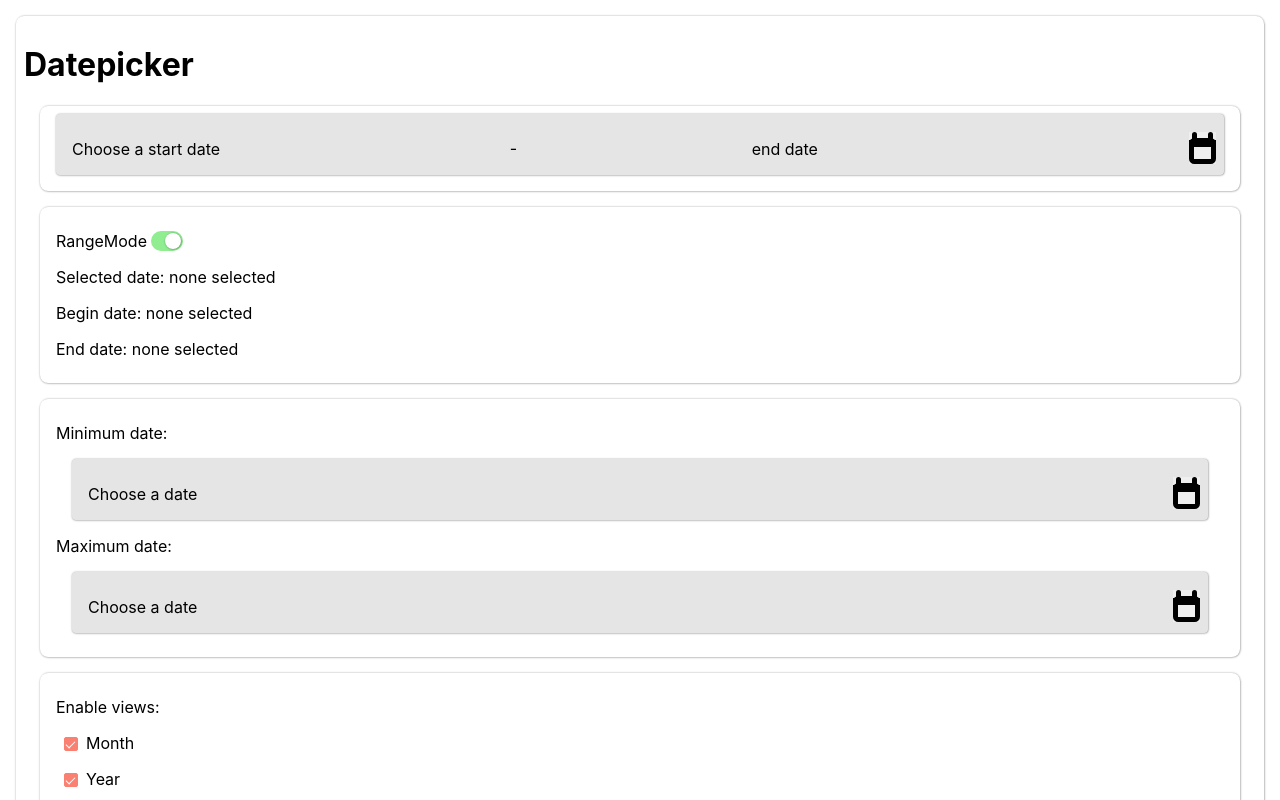
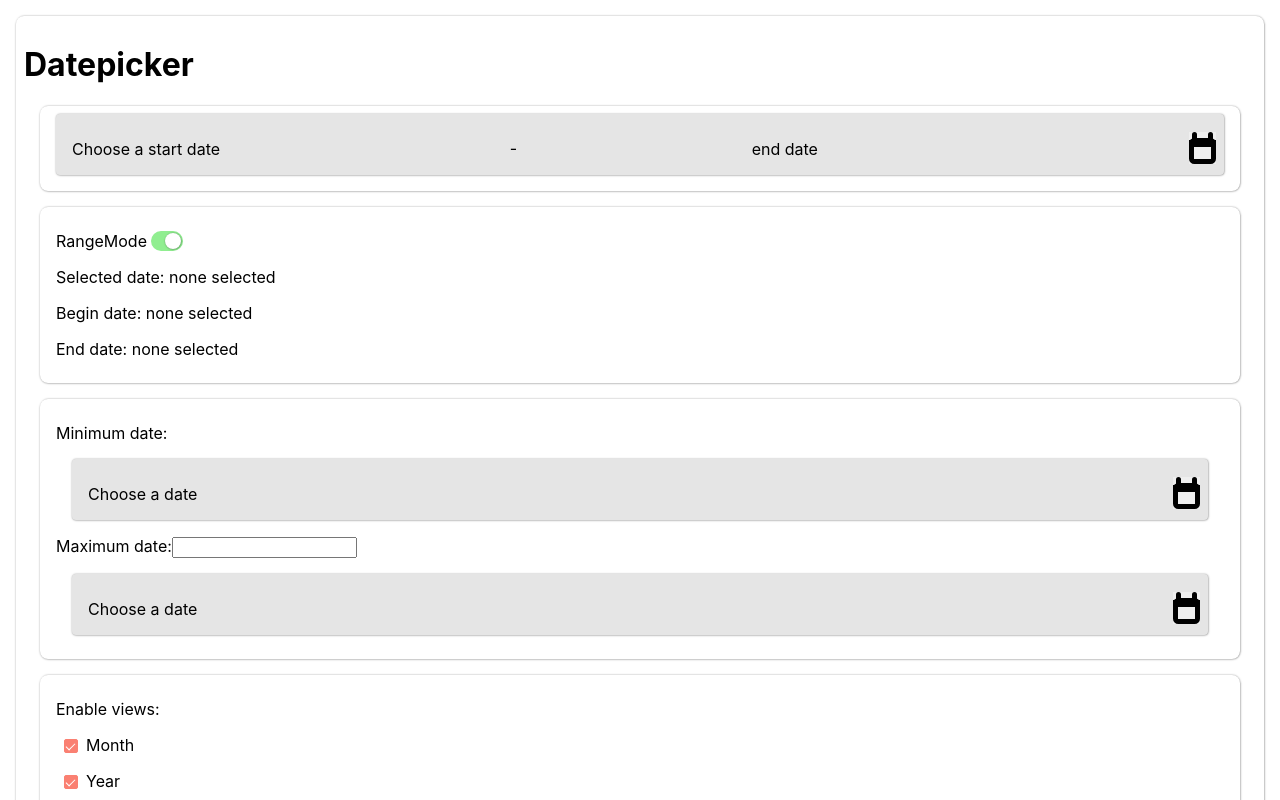
Before and after one commit to kelbert2/Datepicker, a React (Create React App) app: page / in a window 1280 px wide. Shown: the top 800 px of the page. Built offline with nearby package versions, Linux system fonts and the light colour scheme.

Commit message:
Fixed button prematurely closing with tabindex.

```diff
--- a/src/Calendar.tsx
+++ b/src/Calendar.tsx
@@ -345,7 +345,9 @@ export function Calendar(
     }
 
     return (
-        <div className={_getCalendarClasses()}>
+        <div className={_getCalendarClasses()}
+            tabIndex={-1}
+        >
             <CalendarHeader
                 currentView={_currentView}
                 setCurrentView={_setCurrentView}
--- a/src/Input.tsx
+++ b/src/Input.tsx
@@ -9,6 +9,7 @@ const CALENDAR_CLASS_POPUP = 'popup';
 const CALENDAR_CLASS_POPUP_LARGE = 'popup-large';
 const INPUT_CLASS_FILLED = 'filled';
 
+// TODO: When input is deleted, set dates as null
 function Input() {
     const {
         selectedDate,
@@ -235,6 +236,8 @@ function Input() {
     }
     /** Close the calendar if clicked off. */
     const _handleNonCalendarClick = () => {
+        console.log("Handling click");
+
         onDateInput({ selectedDate: selectedDate, beginDate, endDate });
         onDateChange({ selectedDate: selectedDate, beginDate, endDate });
 
@@ -249,8 +252,10 @@ function Input() {
 
     /** Upon click off input and not on any children of the input, toggle the Calendar display closed. */
     const _onBlurAll = () => {
+        console.log("recieved a blur event");
         // as blur event fires prior to new focus events, need to wait to see if a child has been focused.
         timer.current = setTimeout(() => {
+            console.log("dealing with blur event");
             _handleNonCalendarClick();
         }, 700);
 
@@ -259,6 +264,7 @@ function Input() {
 
     /** If a child receives focus, do not close the calendar. */
     const _onFocusHandler = () => {
+        console.log('received focus');
         if (timer.current) {
             clearTimeout(timer.current);
         }
@@ -353,7 +359,9 @@ function Input() {
                 </div>
                 {rangeMode ? <span> - </span> : ''}
                 {!rangeMode ? '' : _renderEndInput()}
-                <button className="fields-button"><span></span></button>
+                <button
+                    aria-label="Open calendar"
+                    className="fields-button"><span></span></button>
             </div>
             {
                 _open !== 'close' ?
--- a/src/TestDisplay.tsx
+++ b/src/TestDisplay.tsx
@@ -1,6 +1,6 @@
-import React, { useState } from "react";
+import React, { useState, ChangeEvent } from "react";
 import { CalendarDisplay, DateData, DatepickerContextProvider } from "./DatepickerContext";
-import { formatDateDisplay } from "./CalendarUtils";
+import { formatDateDisplay, parseStringAsDate } from "./CalendarUtils";
 import Datepicker from "./Datepicker";
 
 function TestDisplay() {
@@ -82,6 +82,10 @@ function TestDisplay() {
         _setCalendarDisplay(display);
     }
 
+    const _onMaxInputChange = (event: ChangeEvent<HTMLInputElement>) => {
+        _setMaxDate((event.target.value && (event.target.value.length) > 0) ? parseStringAsDate(event.target.value) : null);
+    }
+
     return (
         <div role="main"
             className="test">
@@ -160,7 +164,13 @@ function TestDisplay() {
                     ></Datepicker>
                 </p>
                 <p>Maximum date:
-                <Datepicker
+                    <label>
+                        <input
+                            onBlur={(e) => _onMaxInputChange(e)}
+                            value={_maxDate ? formatDateDisplay(_maxDate) : undefined}
+                        ></input>
+                    </label>
+                    <Datepicker
                         selectedDate={_maxDate}
 
                         onDateChange={(d) => _onMaxDateChange(d)}
```
